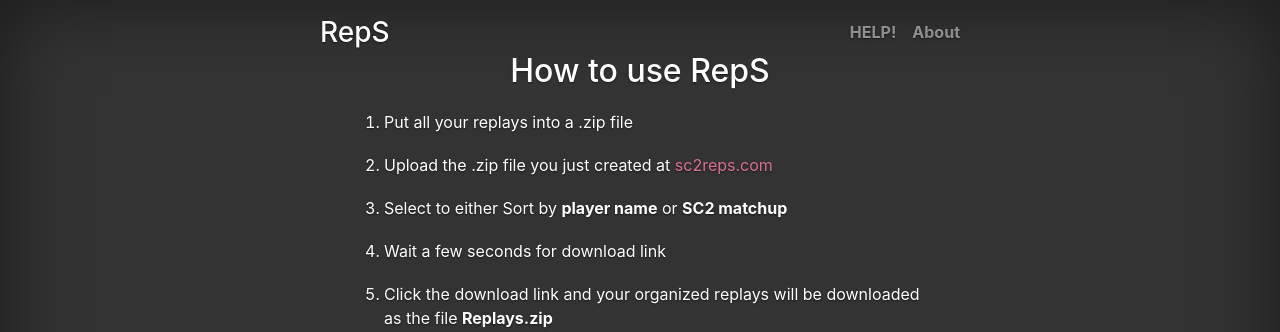
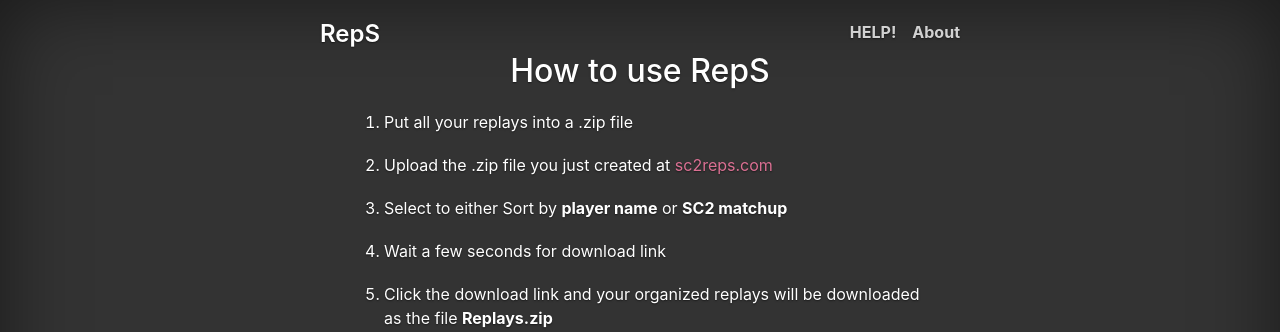
Before and after one commit to NyaliaLui/RepS-Web, a Flask app: page /help in a window 1280 px wide. Shown: the top 332 px of the page. Run offline with Flask 2, Linux system fonts and the light colour scheme; some libraries are stand-ins or nearby versions.

Commit message:
changed home link

```diff
--- a/static/css/cover.css
+++ b/static/css/cover.css
@@ -50,14 +50,18 @@ body {
   margin-bottom: 2rem;
 }
 
-.masthead-brand {
+.masthead .masthead-brand {
   margin-bottom: 0;
+  color: #fff;
+  font-size: 1.5em;
+  font-weight: 600;
+  text-decoration: none;
 }
 
 .nav-masthead .nav-link {
   padding: .25rem 0;
   font-weight: 700;
-  color: rgba(255, 255, 255, .5);
+  color: rgba(255, 255, 255, .8);
   background-color: transparent;
   border-bottom: .25rem solid transparent;
 }
--- a/templates/about.html
+++ b/templates/about.html
@@ -25,7 +25,7 @@
     <div class="cover-container d-flex w-100 h-100 p-3 mx-auto flex-column">
       <header class="masthead mb-auto">
         <div class="inner">
-                <h3 class="masthead-brand" onclick="go_here('/')" style="cursor: pointer;">RepS</h3>
+          <a class="masthead-brand" href="/" style="cursor: pointer;">RepS</ha>
           <nav class="nav nav-masthead justify-content-center">
             <a class="nav-link" href="/help">HELP!</a>
             <a class="nav-link" href="/about">About</a>
--- a/templates/help.html
+++ b/templates/help.html
@@ -26,7 +26,7 @@
     <div class="cover-container d-flex w-100 h-100 p-3 mx-auto flex-column">
       <header class="masthead mb-auto">
         <div class="inner">
-                <h3 class="masthead-brand" onclick="go_here('/')" style="cursor: pointer;">RepS</h3>
+          <a class="masthead-brand" href="/" style="cursor: pointer;">RepS</ha>
           <nav class="nav nav-masthead justify-content-center">
             <a class="nav-link" href="/help">HELP!</a>
             <a class="nav-link" href="/about">About</a>
--- a/templates/home.html
+++ b/templates/home.html
@@ -16,10 +16,6 @@
   </head>
 
   <script>
-      function go_here(url) {
-        window.location.replace(url);
-      };
-
       function add_err(msg) {
         let err = document.createElement('li');
         err.innerText = msg;
@@ -48,7 +44,7 @@
     <div class="cover-container d-flex w-100 h-100 p-3 mx-auto flex-column">
       <header class="masthead mb-auto">
         <div class="inner">
-            <h3 class="masthead-brand" onclick="go_here('/')" style="cursor: pointer;">RepS</h3>
+            <a class="masthead-brand" href="/" style="cursor: pointer;">RepS</ha>
           <nav class="nav nav-masthead justify-content-center">
             <a class="nav-link" href="/help">HELP!</a>
             <a class="nav-link" href="/about">About</a>
--- a/templates/nofile.html
+++ b/templates/nofile.html
@@ -25,7 +25,7 @@
     <div class="cover-container d-flex w-100 h-100 p-3 mx-auto flex-column">
       <header class="masthead mb-auto">
         <div class="inner">
-                <h3 class="masthead-brand" onclick="go_here('/')" style="cursor: pointer;">RepS</h3>
+          <a class="masthead-brand" href="/" style="cursor: pointer;">RepS</ha>
           <nav class="nav nav-masthead justify-content-center">
             <a class="nav-link" href="/help">HELP!</a>
             <a class="nav-link" href="/about">About</a>
--- a/templates/thankyou.html
+++ b/templates/thankyou.html
@@ -25,7 +25,7 @@
     <div class="cover-container d-flex w-100 h-100 p-3 mx-auto flex-column">
       <header class="masthead mb-auto">
         <div class="inner">
-                <h3 class="masthead-brand" onclick="go_here('/')" style="cursor: pointer;">RepS</h3>
+          <a class="masthead-brand" href="/" style="cursor: pointer;">RepS</ha>
           <nav class="nav nav-masthead justify-content-center">
             <a class="nav-link" href="/help">HELP!</a>
             <a class="nav-link" href="/about">About</a>
```
